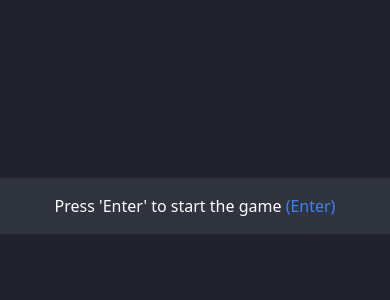
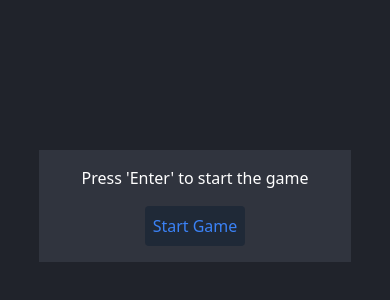
Before and after one commit to kxnalpk/wordhunt.fun, a SvelteKit app: page / in a window 390 px wide. Shown: the part 216-516 px from the top of the page. Built offline with nearby package versions, Linux system fonts and the light colour scheme.

Commit message:
fix text box not showing (?)

```diff
--- a/src/routes/+page.svelte
+++ b/src/routes/+page.svelte
@@ -137,14 +137,14 @@
     <meta name="description" content="Challenge your eyes and hunt for words within sentences that do not contain any spaces between them."/>
 </svelte:head>
 
-<main class="flex flex-col items-center justify-center h-[100svh] gap-6 overflow-hidden">
+<main class="flex flex-col items-center justify-center h-screen gap-6 overflow-hidden">
     {#if !isCountdown}
-        <div class="bg-[#30343E] w-full sm:max-w-[80%] md:max-w-[60%] lg:max-w-[40%] p-4 text-white overflow-hidden">
+        <div class="bg-[#30343E] w-full max-w-[80%] p-4 text-white overflow-hidden">
             {#if message}
                 <div class="break-words text-center" in:fade={{ duration: 500 }}>
                     {message}
                     {#if isMobile}
-                        <button on:click={startGame} class="text-blue-500" in:fade={{ duration: 500 }}>(Enter)</button>
+                        <button on:click={startGame} class="text-blue-500 block mx-auto mt-4 p-2 bg-gray-800 rounded">Start Game</button>
                     {/if}
                 </div>
             {:else}
@@ -156,8 +156,9 @@
     {/if}
 
     {#if showInput}
+        <div class="flex flex-col items-center">
             <input
-            class="focus:border-[#3f4358] focus:outline-none text-white bg-[#30343E] w-full sm:max-w-[80%] md:max-w-[60%] lg:max-w-[40%] p-4 overflow-hidden"
+                class="focus:border-[#3f4358] focus:outline-none text-white bg-[#30343E] w-full max-w-[80%] p-4 mt-4 rounded"
                 type="text"
                 bind:value={userInput}
                 placeholder="Type the hidden word"
@@ -172,6 +173,7 @@
                     {result}
                 </p>
             {/if}
+        </div>
     {/if}
 
     {#if isCountdown}
```
Lines whose indentation alone changed are shown as unchanged.
